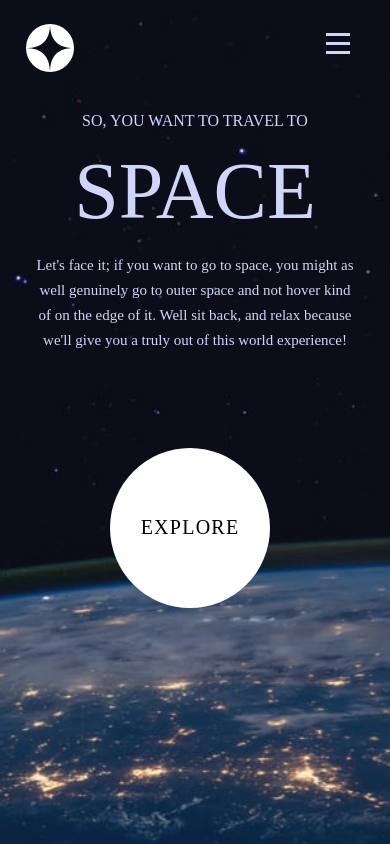
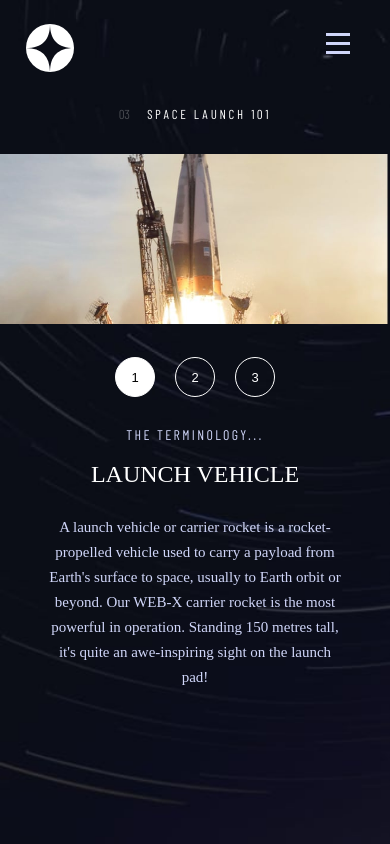
Before and after one commit to SonTonyD/Space-tourism-multi-page-website, an Angular app: page / in a window 390 px wide. Built offline with nearby package versions, Linux system fonts and the light colour scheme.

Commit message:
mobile responsive design Technology OK

```diff
--- a/src/app/app.component.ts
+++ b/src/app/app.component.ts
@@ -11,7 +11,7 @@ export class AppComponent implements AfterViewInit {
   @ViewChild('screen') containerElement!: ElementRef;
 
   isMenuOpen = false;
-  currentPage = "home";
+  currentPage = "technology";
 
   constructor(private renderer : Renderer2) { }
 
--- a/src/app/crew/crew.component.ts
+++ b/src/app/crew/crew.component.ts
@@ -1,6 +1,5 @@
 import { Component, ElementRef, OnInit, Renderer2, ViewChild } from '@angular/core';
 import { AppService } from '../app.service';
-import KeenSlider, { KeenSliderInstance } from "keen-slider"
 
 @Component({
   selector: 'app-crew',
--- a/src/app/technology/technology.component.css
+++ b/src/app/technology/technology.component.css
@@ -0,0 +1,130 @@
+@font-face {
+    font-family: 'Barlow Condensed';
+    src: url(/assets/fonts/BarlowCondensed-Regular.ttf) format("truetype");
+}
+
+
+.container {
+    display: block;
+    height: 640px;
+    width: 100%;
+    margin-top: -88px;
+    z-index: -1;
+
+}
+
+.background {
+    background-image: url("/assets/assets/technology/background-technology-mobile.jpg");
+    height: 100%;
+    position: fixed;
+    z-index: -2;
+    margin-top: -105px;
+    width: 100%;
+    background-repeat:no-repeat;
+    background-size: cover;
+
+}
+
+
+.space-launch {
+    margin-top: 120px;
+    display: flex;
+    justify-content: center;
+}
+
+.space-launch .number {
+    font-family: 'Barlow Condensed';
+    color: white;
+    font-size: 13px;
+    text-transform: uppercase;
+    opacity: 0.25;
+    line-height: 19px;
+}
+
+.space-launch .text-space-launch {
+    font-family: 'Barlow Condensed';
+    color: white;
+    font-size: 13px;
+    font-weight: 400px;
+    text-transform: uppercase;
+    margin-left: 17px;
+    line-height: 19px;
+    letter-spacing: 2.7px;
+}
+
+.tech-image {
+    display: block;
+    margin-top: 30px;
+}
+
+.tech-navigation {
+    display: flex;
+    justify-content: center;
+    column-gap: 20px;
+    margin-top: 29px;
+}
+.tech-navigation button {
+    font-size: 13px;
+    text-transform: uppercase;
+    list-style-type: none;
+    color: white;
+    background: transparent;
+    border: 1px solid white;
+    width: 40px;
+    height: 40px;
+    border-radius: 50%;
+
+}
+
+.tech-role {
+    font-family: 'Barlow Condensed';
+    font-style: normal;
+    font-weight: 400;
+    font-size: 14px;
+    line-height: 17px;
+
+    text-align: center;
+    letter-spacing: 2.3625px;
+    text-transform: uppercase;
+
+    color: #D0D6F9;
+    margin-top: 29px;
+}
+
+.tech-name {
+    font-family: 'Bellefair';
+    font-style: normal;
+    font-weight: 400;
+    font-size: 24px;
+    line-height: 28px;
+    text-align: center;
+    color: #FFFFFF;
+    text-transform: uppercase;
+    font-family: 'Bellefair';
+    margin-top: 17px;
+}
+
+.tech-description {
+    font-family: 'Barlow';
+    font-style: normal;
+    font-weight: 400;
+    font-size: 15px;
+    line-height: 25px;
+
+    text-align: center;
+
+    color: #D0D6F9;
+    width: 300px;
+    margin-left: auto;
+    margin-right: auto;
+    margin-top: 27px;
+}
+
+.divider {
+    display: block;
+    margin-left: auto;
+    margin-right: auto;
+    width: 350px;
+    margin-top: 52px;
+    height: 5px;
+}
--- a/src/app/technology/technology.component.html
+++ b/src/app/technology/technology.component.html
@@ -1 +1,18 @@
-<p>technology works!</p>
+<div class="container">
+    <div class="background"></div>
+    <div class="space-launch">
+        <div class="number">03</div>
+        <div class="text-space-launch">space launch 101</div>
+    </div>
+    <div class="tech-image">
+        <img src= "{{currentTechImage}}" width = "100%" height = "170">
+    </div>
+    <div class="tech-navigation">
+        <button (click)="applyChangeTech(tech1)" #techBtn1>1</button>
+        <button (click)="applyChangeTech(tech2)" #techBtn2>2</button>
+        <button (click)="applyChangeTech(tech3)" #techBtn3>3</button>
+    </div>
+    <div class="tech-role">the terminology...</div>
+    <div class="tech-name">{{currentTechName}}</div>
+    <div class="tech-description"> {{currentTechDescription}} </div>
+</div>
--- a/src/app/technology/technology.component.ts
+++ b/src/app/technology/technology.component.ts
@@ -1,4 +1,5 @@
-import { Component, OnInit } from '@angular/core';
+import { Component, ElementRef, OnInit, Renderer2, ViewChild } from '@angular/core';
+import { AppService } from '../app.service';
 
 @Component({
   selector: 'app-technology',
@@ -7,9 +8,66 @@ import { Component, OnInit } from '@angular/core';
 })
 export class TechnologyComponent implements OnInit {
 
-  constructor() { }
+  constructor(
+    private service : AppService,
+    private renderer : Renderer2
+  ) { }
+
+  @ViewChild('techBtn1') techBtnElement1 !: ElementRef<HTMLElement>;
+  @ViewChild('techBtn2') techBtnElement2 !: ElementRef<HTMLElement>
+  @ViewChild('techBtn3') techBtnElement3 !: ElementRef<HTMLElement>
+
+  currentTechImage !: string;
+  currentTechName !: string;
+  currentTechDescription !: string;
+
+  tech1: any;
+  tech2: any;
+  tech3: any;
 
   ngOnInit(): void {
+    this.service.getData().subscribe(
+      (res) => {
+        this.tech1 = res.technology[0];
+        this.tech2 = res.technology[1];
+        this.tech3 = res.technology[2];
+
+        this.applyChangeTech(this.tech1);
+      }
+    )
+  }
+
+  applyChangeTech(tech: any) {
+    this.currentTechImage = "/assets/" + tech.images.landscape;
+    this.currentTechName = tech.name;
+    this.currentTechDescription = tech.description;
+
+    switch (this.currentTechName) {
+      case 'Launch vehicle':
+        this.applyEffect(this.techBtnElement1);
+        this.removeEffect(this.techBtnElement2, this.techBtnElement3);
+        break;
+      case 'Spaceport': this.applyEffect(this.techBtnElement2);
+        this.removeEffect(this.techBtnElement1, this.techBtnElement3);
+        break;
+      case 'Space capsule': this.applyEffect(this.techBtnElement3);
+        this.removeEffect(this.techBtnElement2, this.techBtnElement1);
+        break;
+      default: this.applyEffect(this.techBtnElement1); break;
+    }
+  }
+
+  applyEffect(btnElement : ElementRef) {
+    this.renderer.setStyle(btnElement.nativeElement, "background", "white");
+    this.renderer.setStyle(btnElement.nativeElement, "color", "black");
+  }
+
+  removeEffect(btnElement1 : ElementRef, btnElement2 : ElementRef) {
+    this.renderer.setStyle(btnElement1.nativeElement, "background", "transparent");
+    this.renderer.setStyle(btnElement1.nativeElement, "color", "white");
+
+    this.renderer.setStyle(btnElement2.nativeElement, "background", "transparent");
+    this.renderer.setStyle(btnElement2.nativeElement, "color", "white");
   }
 
 }
```
